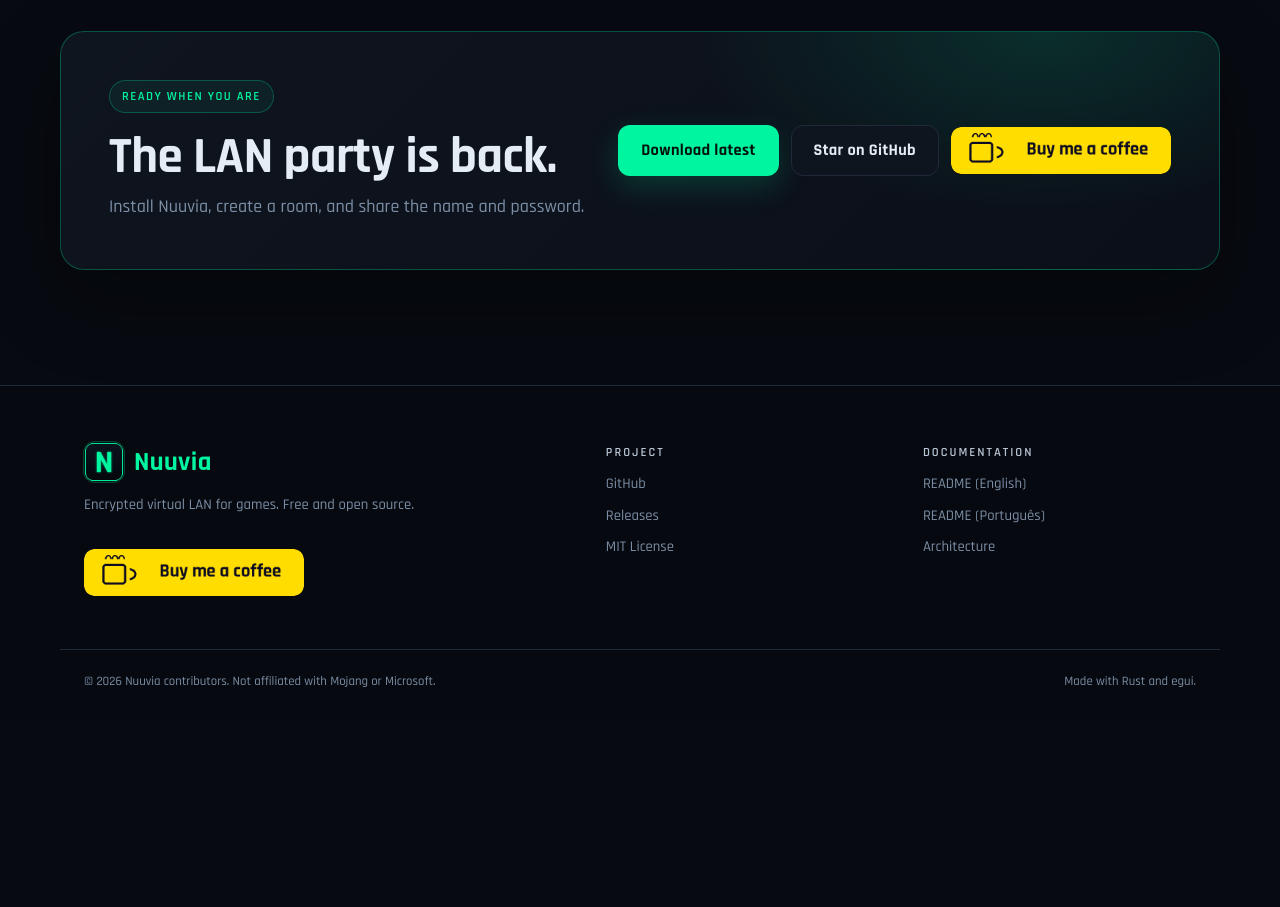
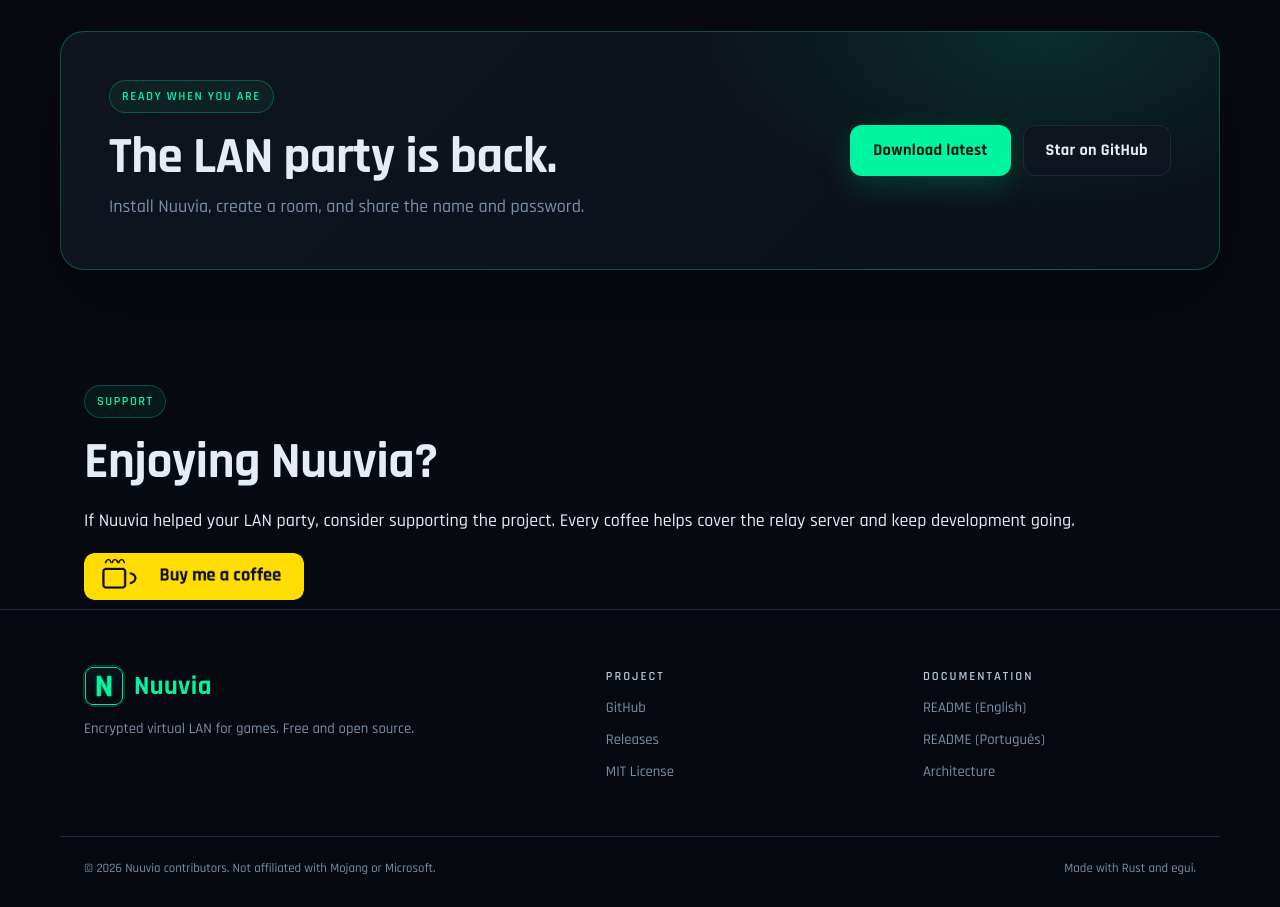
Before and after one commit to cesarzxk/nuuvia-vpn, a plain HTML site: page docs/index.html in a window 1280 px wide. Shown: the part 5220-6127 px from the top of the page. Before the commit the page ends 5940 px from the top, so only its background shows below. Drawn offline with Linux system fonts and the light colour scheme.

Commit message:
feat(site): add a dedicated support section

```diff
--- a/docs/index.html
+++ b/docs/index.html
@@ -400,8 +400,17 @@
         <div class="cta-actions">
           <a class="btn btn-primary" href="https://github.com/cesarzxk/nuuvia-vpn/releases/latest" rel="noopener">Download latest</a>
           <a class="btn btn-secondary" href="https://github.com/cesarzxk/nuuvia-vpn" rel="noopener">Star on GitHub</a>
-          <a class="coffee-badge" href="https://buymeacoffee.com/cesarzxk" rel="noopener" aria-label="Buy me a coffee">
-            <img src="./assets/buy-me-a-coffee.png" width="220" height="47" alt="Buy me a coffee" loading="lazy" decoding="async">
+        </div>
+      </div>
+    </section>
+    <section class="support" id="support" aria-labelledby="support-title">
+      <div class="container">
+        <div class="support-inner reveal">
+          <p class="eyebrow">Support</p>
+          <h2 id="support-title">Enjoying Nuuvia?</h2>
+          <p>If Nuuvia helped your LAN party, consider supporting the project. Every coffee helps cover the relay server and keep development going.</p>
+          <a class="coffee-badge support-coffee" href="https://buymeacoffee.com/cesarzxk" rel="noopener" aria-label="Buy me a coffee">
+            <img src="./assets/buy-me-a-coffee.png" width="260" height="55" alt="Buy me a coffee" loading="lazy" decoding="async">
           </a>
         </div>
       </div>
@@ -416,9 +425,6 @@
           <span class="brand-name">Nuuvia</span>
         </a>
         <p>Encrypted virtual LAN for games. Free and open source.</p>
-        <a class="coffee-badge footer-coffee" href="https://buymeacoffee.com/cesarzxk" rel="noopener" aria-label="Buy me a coffee">
-          <img src="./assets/buy-me-a-coffee.png" width="220" height="47" alt="Buy me a coffee" loading="lazy" decoding="async">
-        </a>
       </div>
       <nav aria-label="Project links">
         <h2>Project</h2>
```
